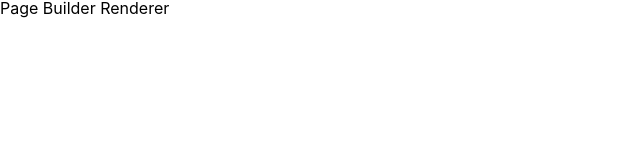
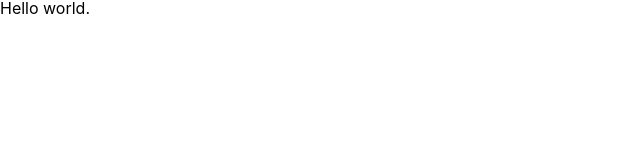
Before and after one commit to kaylynyuh/PageGen, a React (Create React App) app: page / in a window 1280 px wide. Both pictures are taken after a click on the button "Exit". Shown: the top 160 px of the page, without its empty margins (0-640 px from the left). Built offline with nearby package versions, Linux system fonts and the light colour scheme.

Commit message:
rendering slateJSON, wip

```diff
--- a/src/App.jsx
+++ b/src/App.jsx
@@ -1,4 +1,4 @@
-import React, { useState } from "react";
+import React, { useState, useEffect } from "react";
 import Navbar from "./components/Navbar";
 
 import PageBuilderEditor from "./components/PageBuilderEditor";
@@ -11,6 +11,21 @@ const App = () => {
   const [save, onSave] = useState(false);
   const renderPage = exit || save;
   const showNavbar = !renderPage;
+
+  useEffect(() => {
+    const handleKeyDown = (event) => {
+      if (event.key === "Escape") {
+        onExit(false);
+        onSave(false);
+      }
+    };
+
+    window.addEventListener("keydown", handleKeyDown);
+
+    return () => {
+      window.removeEventListener("keydown", handleKeyDown);
+    };
+  }, [onExit, onSave]);
 
   return (
     <PageBuilderProvider>
--- a/src/components/PageBuilderRenderer/index.jsx
+++ b/src/components/PageBuilderRenderer/index.jsx
@@ -1,10 +1,22 @@
-import React from 'react';
+import React, { useState } from 'react';
+import { createEditor } from 'slate';
+import { Slate, Editable, withReact } from 'slate-react';
+import { usePageBuilder } from '../../contexts/PageBuilderContext';
 import './styles.scss';
 
 const PageBuilderRenderer = () => {
+  const { value, renderElement, renderLeaf } = usePageBuilder();
+  const [editor] = useState(() => withReact(createEditor()));
+
   return (
     <div className="page-builder-renderer">
-      <h1>Page Builder Renderer</h1>
+      <Slate editor={editor} initialValue={value}>
+        <Editable
+          renderElement={renderElement}
+          renderLeaf={renderLeaf}
+          readOnly
+        />
+      </Slate>
     </div>
   );
 };
```
